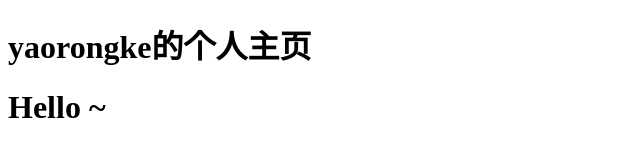
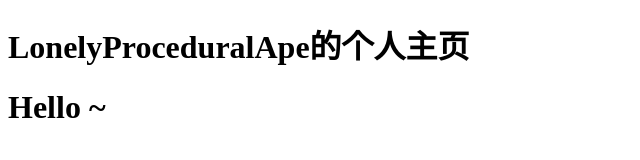
Before and after one commit to LonelyProceduralApe/LonelyProceduralApe.github.io, a plain HTML site: page index.html in a window 1280 px wide. Shown: the whole page, without its empty margins (0-640 px from the left). Drawn offline with Linux system fonts and the light colour scheme.

Commit message:
Update index.html

```diff
--- a/index.html
+++ b/index.html
@@ -2,10 +2,10 @@
 <html lang="en">
 <head>
     <meta charset="UTF-8">
-    <title>yaorongke</title>
+    <title>LonelyProceduralApe</title>
 </head>
 <body>
-    <h1>yaorongke的个人主页</h1>
+    <h1>LonelyProceduralApe的个人主页</h1>
     <h1>Hello ~</h1>
 </body>
 </html>
```
